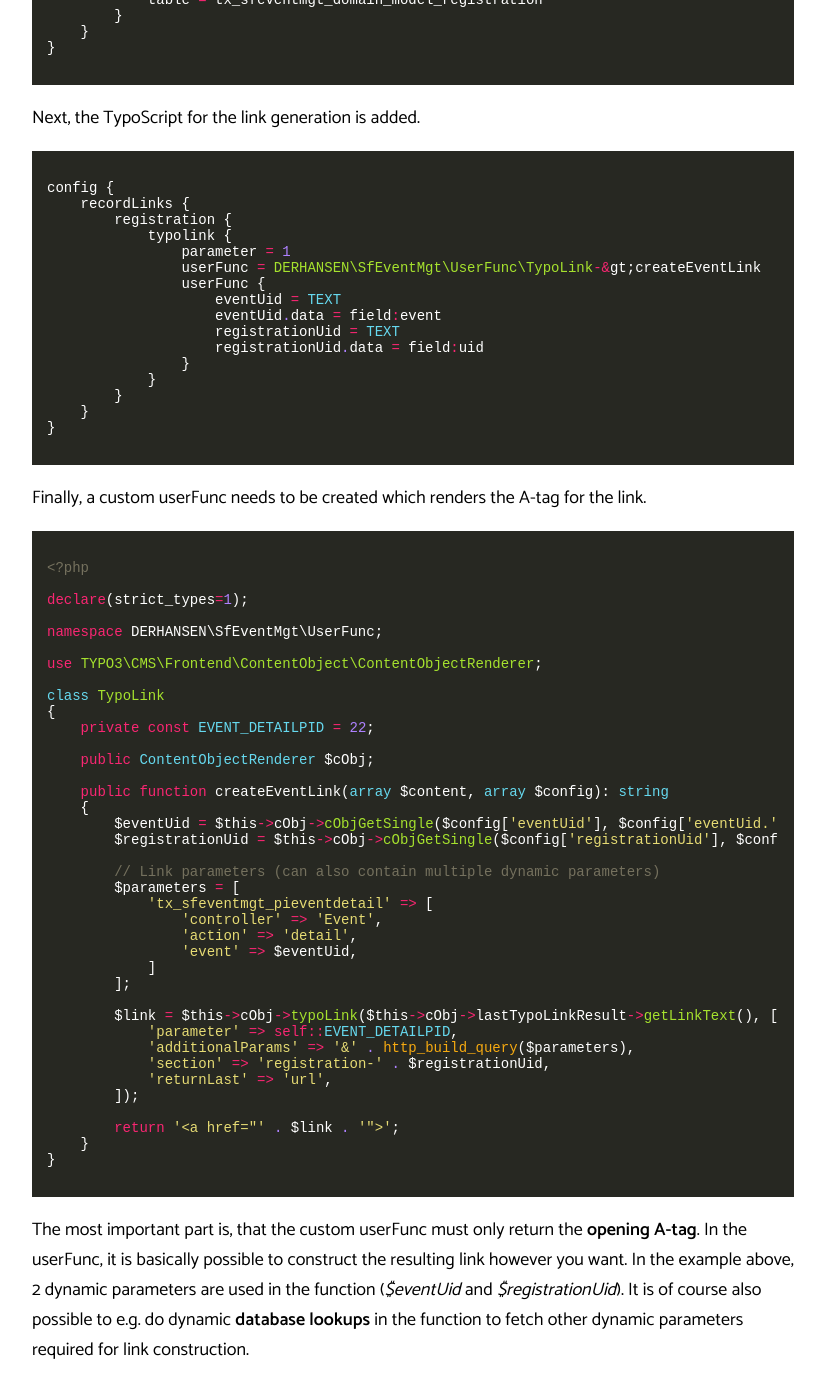
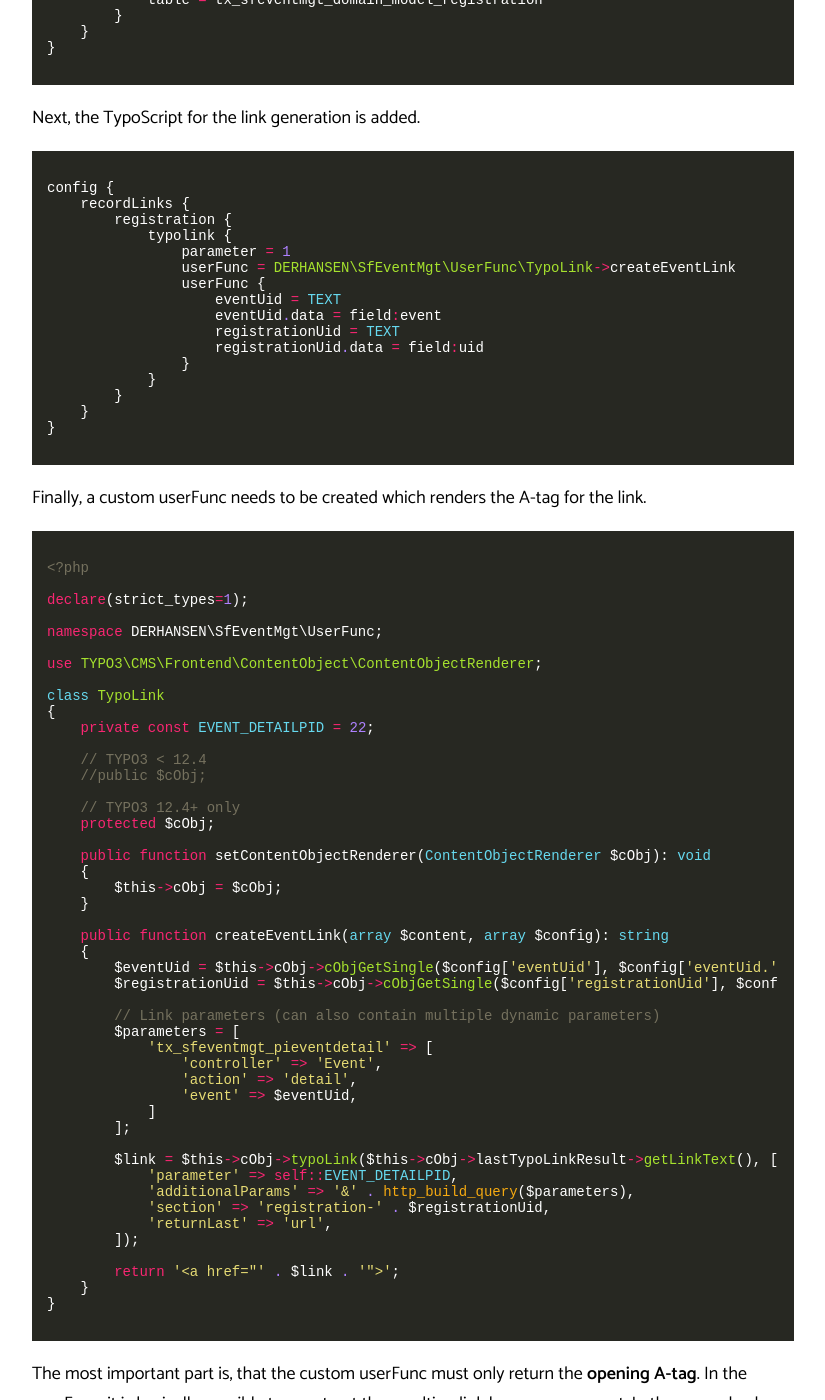
Before and after one commit to derhansen/derhansen.github.io, a Jekyll site: the page built from _posts/2022-01-19-typo3-multiple-dynamic-typolink-parameters.md, in a window 1280 px wide and 1400 px high, scrolled down 1270 px. Shown: the whole window, without its empty margins (227-1052 px from the left). Built offline with Jekyll 4.4.1, drawn with Linux system fonts in a browser that asks for light colours; comment, search, counter and statistics services are not loaded.

Commit message:
Update "TYPO3 - Multiple dynamic parameters for a typolink using a custom userFunc"

```diff
--- a/_posts/2022-01-19-typo3-multiple-dynamic-typolink-parameters.md
+++ b/_posts/2022-01-19-typo3-multiple-dynamic-typolink-parameters.md
@@ -57,7 +57,7 @@ config {
         registration {
             typolink {
                 parameter = 1
-                userFunc = DERHANSEN\SfEventMgt\UserFunc\TypoLink-&gt;createEventLink
+                userFunc = DERHANSEN\SfEventMgt\UserFunc\TypoLink->createEventLink
                 userFunc {
                     eventUid = TEXT
                     eventUid.data = field:event
@@ -85,7 +85,16 @@ class TypoLink
 {
     private const EVENT_DETAILPID = 22;
 
-    public ContentObjectRenderer $cObj;
+    // TYPO3 < 12.4
+    //public $cObj;
+
+    // TYPO3 12.4+ only
+    protected $cObj;
+
+    public function setContentObjectRenderer(ContentObjectRenderer $cObj): void
+    {
+        $this->cObj = $cObj;
+    }
 
     public function createEventLink(array $content, array $config): string
     {
```
Also changed, not shown: other parts of _posts/2022-01-19-typo3-multiple-dynamic-typolink-parameters.md (+1 -1 lines).
